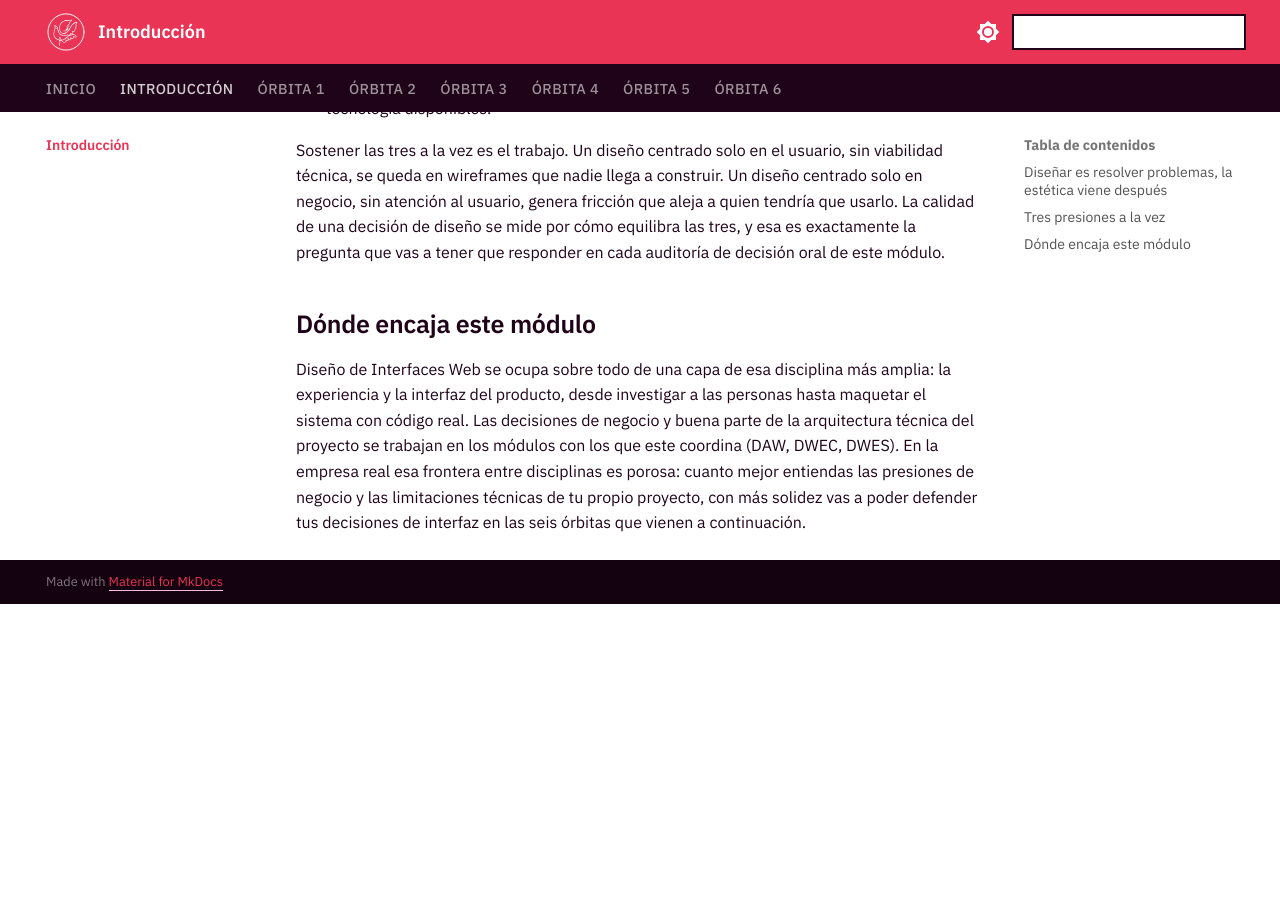
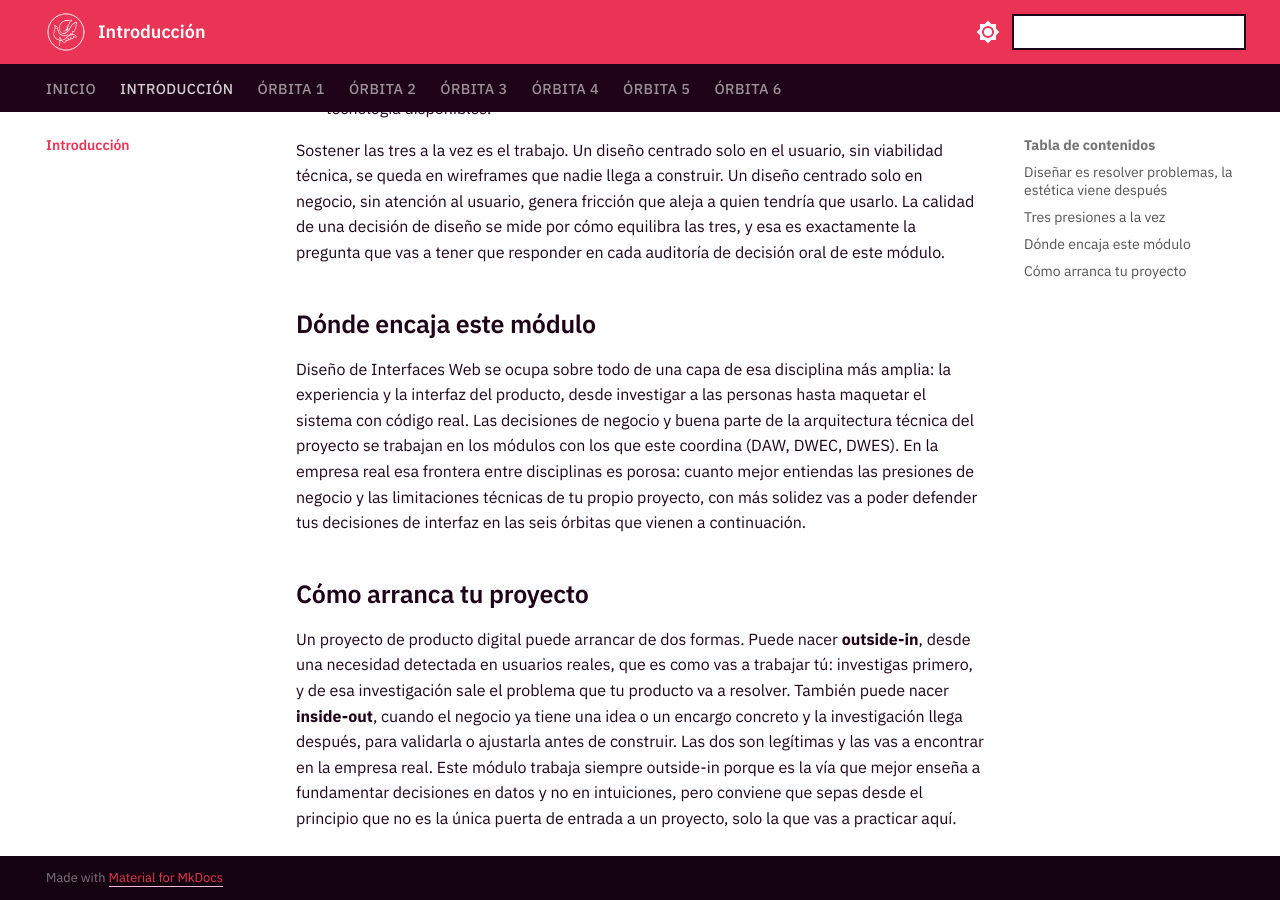
Before and after one commit to envasador/diseno-interfaces-web, an MkDocs documentation site: the page built from docs/introduccion/index.md, in a window 1280 px wide and 900 px high, scrolled down 932 px. Built offline with MkDocs 1.6.1 and Material for MkDocs 9.7.7, drawn with Linux system fonts in a browser that asks for light colours; before the commit the page ends 1536 px from its top, so only the background shows below that.

Commit message:
Anade seccion outside-in/inside-out a la unidad de introduccion
Explica las dos formas de arrancar un proyecto de producto digital y por
que este modulo trabaja siempre outside-in.

```diff
--- a/docs/introduccion/index.md
+++ b/docs/introduccion/index.md
@@ -21,3 +21,7 @@ Sostener las tres a la vez es el trabajo. Un diseño centrado solo en el usuario
 ## Dónde encaja este módulo
 
 Diseño de Interfaces Web se ocupa sobre todo de una capa de esa disciplina más amplia: la experiencia y la interfaz del producto, desde investigar a las personas hasta maquetar el sistema con código real. Las decisiones de negocio y buena parte de la arquitectura técnica del proyecto se trabajan en los módulos con los que este coordina (DAW, DWEC, DWES). En la empresa real esa frontera entre disciplinas es porosa: cuanto mejor entiendas las presiones de negocio y las limitaciones técnicas de tu propio proyecto, con más solidez vas a poder defender tus decisiones de interfaz en las seis órbitas que vienen a continuación.
+
+## Cómo arranca tu proyecto
+
+Un proyecto de producto digital puede arrancar de dos formas. Puede nacer **outside-in**, desde una necesidad detectada en usuarios reales, que es como vas a trabajar tú: investigas primero, y de esa investigación sale el problema que tu producto va a resolver. También puede nacer **inside-out**, cuando el negocio ya tiene una idea o un encargo concreto y la investigación llega después, para validarla o ajustarla antes de construir. Las dos son legítimas y las vas a encontrar en la empresa real. Este módulo trabaja siempre outside-in porque es la vía que mejor enseña a fundamentar decisiones en datos y no en intuiciones, pero conviene que sepas desde el principio que no es la única puerta de entrada a un proyecto, solo la que vas a practicar aquí.
```
